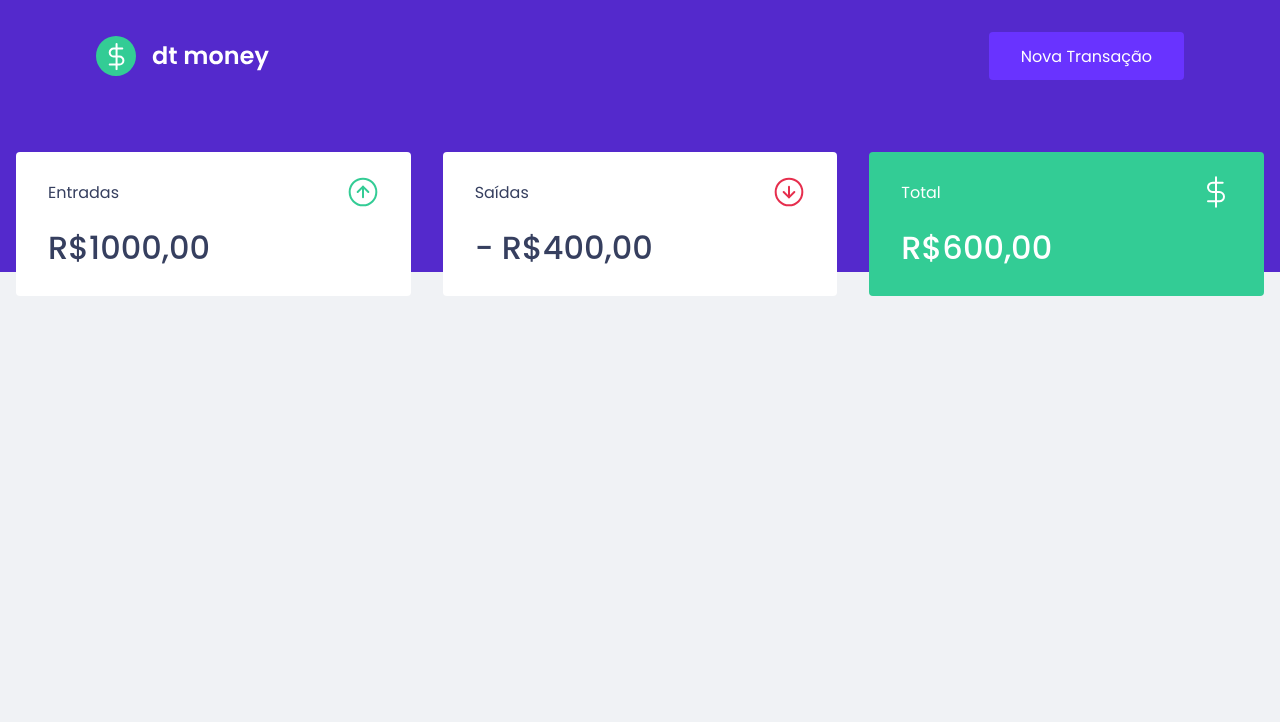
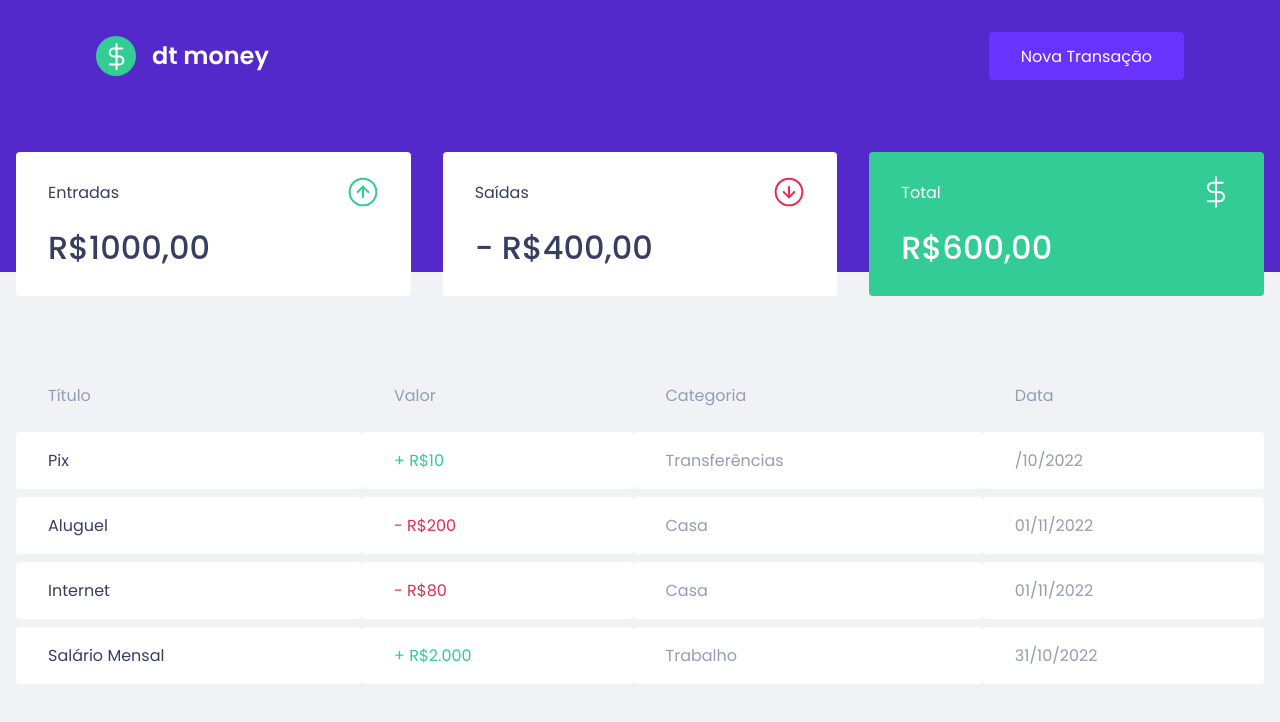
Before and after one commit to DevJpFarias/dtmoney, a React (Create React App) app: page / in a window 1280 px wide. Shown: the top 722 px of the page. Built offline with nearby package versions, Linux system fonts and the light colour scheme.

Commit message:
Componente: TransactionsTable

```diff
--- a/src/components/Dashboard/index.tsx
+++ b/src/components/Dashboard/index.tsx
@@ -1,10 +1,12 @@
 import { Summary } from "../Summary";
+import { TransactionsTable } from "../TransactionsTable";
 import { Container } from "./styles";
 
 export function Dashboard() {
   return (
     <Container>
       <Summary />
+      <TransactionsTable />
     </Container>
   )
 }
--- /dev/null
+++ b/src/components/TransactionsTable/index.tsx
@@ -0,0 +1,48 @@
+import { Container } from "./styles";
+
+export function TransactionsTable() {
+  return (
+    <Container>
+      <table>
+        <thead>
+          <tr>
+            <th>Título</th>
+            <th>Valor</th>
+            <th>Categoria</th>
+            <th>Data</th>
+          </tr>
+        </thead>
+
+        <tbody>
+        <tr>
+            <td>Pix</td>
+            <td className="deposit">+ R$10</td>
+            <td>Transferências</td>
+            <td>/10/2022</td>
+          </tr>
+
+          <tr>
+            <td>Aluguel</td>
+            <td className="withdraw">- R$200</td>
+            <td>Casa</td>
+            <td>01/11/2022</td>
+          </tr>
+
+          <tr>
+            <td>Internet</td>
+            <td className="withdraw">- R$80</td>
+            <td>Casa</td>
+            <td>01/11/2022</td>
+          </tr>
+
+          <tr>
+            <td>Salário Mensal</td>
+            <td className="deposit">+ R$2.000</td>
+            <td>Trabalho</td>
+            <td>31/10/2022</td>
+          </tr>
+        </tbody>
+      </table>
+    </Container>
+  );
+}
--- /dev/null
+++ b/src/components/TransactionsTable/styles.ts
@@ -0,0 +1,38 @@
+import styled from "styled-components";
+
+export const Container = styled.div`
+  margin-top: 4rem;
+
+  table {
+    width: 100%;
+    border-spacing: 0 0.5rem;
+  }
+
+  th {
+    color: var(--text-body);
+    font-weight: 400;
+    padding: 1rem 2rem;
+    text-align: left;
+    line-height: 1.5rem;
+  }
+
+  td {
+    padding: 1rem 2rem;
+    border: 0;
+    background: var(--shape);
+    color: var(--text-body);
+    border-radius: 0.25rem;
+
+    &:first-child {
+      color: var(--text-title)
+    }
+
+    &.deposit {
+      color: var(--green);
+    }
+
+    &.withdraw {
+      color: var(--red)
+    }
+  }
+`;
```
